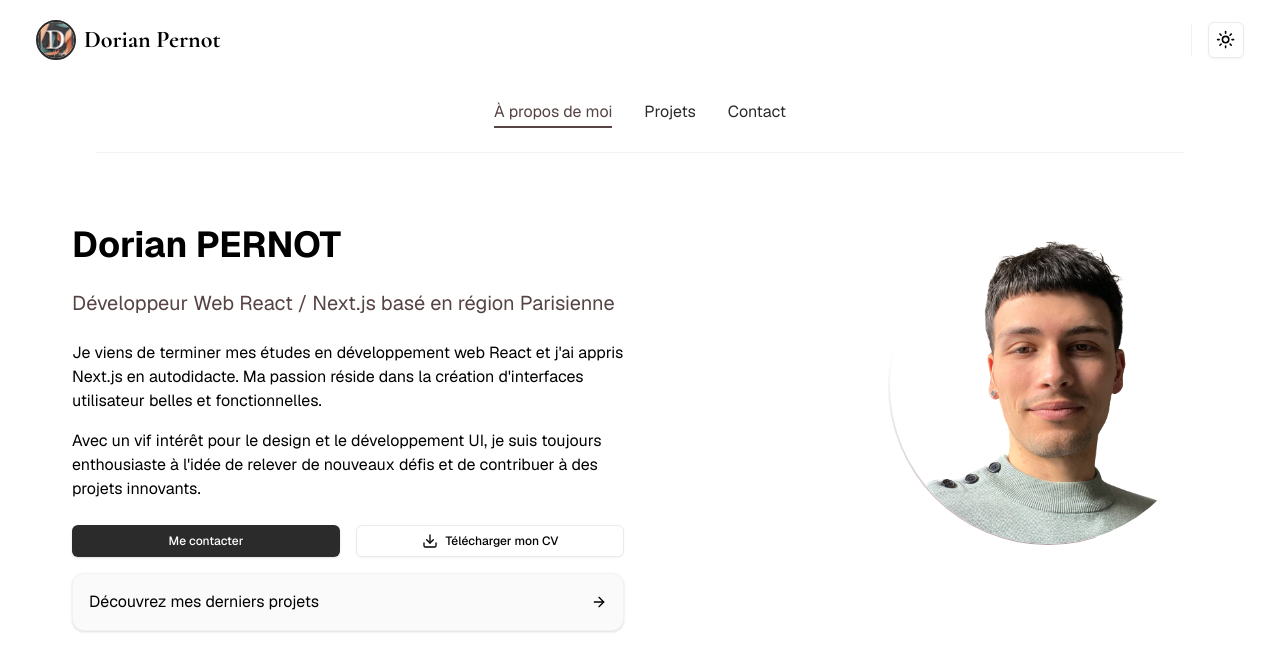
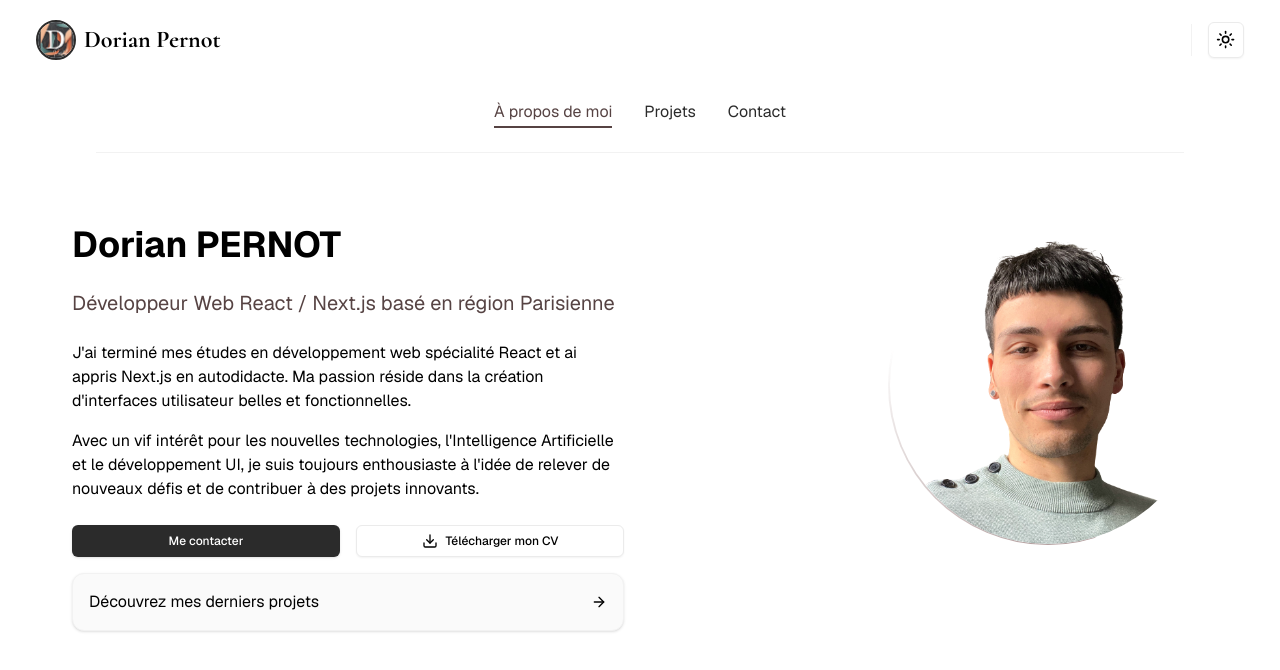
Before and after one commit to NairodP/portfolio, a Next.js app: page /about in a window 1280 px wide. Shown: the top 670 px of the page. Built offline with nearby package versions, Linux system fonts and the light colour scheme.

Commit message:
maj cv + page about

```diff
--- a/app/about/page.tsx
+++ b/app/about/page.tsx
@@ -24,12 +24,11 @@ export default function About() {
           </p>
           <div className="space-y-4">
             <p className="text-sm md:text-base">
-              Je viens de terminer mes études en développement web React et
-              j&apos;ai appris Next.js en autodidacte. Ma passion réside dans la
+              J&apos;ai terminé mes études en développement web spécialité React et ai appris Next.js en autodidacte. Ma passion réside dans la
               création d&apos;interfaces utilisateur belles et fonctionnelles.
             </p>
             <p className="text-sm md:text-base">
-              Avec un vif intérêt pour le design et le développement UI, je suis
+              Avec un vif intérêt pour les nouvelles technologies, l&apos;Intelligence Artificielle et le développement UI, je suis
               toujours enthousiaste à l&apos;idée de relever de nouveaux défis
               et de contribuer à des projets innovants.
             </p>
--- a/app/page.tsx
+++ b/app/page.tsx
@@ -56,7 +56,7 @@ export default function HomePage() {
           transition={{ duration: 0.5, delay: 0.8 }}
           className="text-xs sm:text-sm text-muted-foreground mt-8"
         >
-          <p className="mb-2 text-center">Réalisé avec passion en utilisant :</p>
+          <p className="mb-2 text-center">Créé avec les technologies suivantes :</p>
           <div className="flex flex-wrap justify-center gap-2 sm:gap-4">
             {techWords.map((tech, index) => (
               <motion.span
--- a/data/projects.ts
+++ b/data/projects.ts
@@ -32,7 +32,7 @@ export const projects: Project[] = [
     description:
       "Création de formulaire d'authentification multi champs avec gestion des différentes types d'erreurs. Utilisation du package Modal depuis NPM, créé dans le projet 'Bibliothèque Modal' pour afficher un message de succès d'enrgistrement. Une page comprennant un tableau récapituatif des utilisateurs enregistrés est ensuite proposée avec un système de recherche.",
     image: imageEnregRh,
-    link: "https://meteo-app-do.vercel.app",
+    link: "https://enregistrement-rh.vercel.app",
     isHosted: true,
   },
   {
```
Also changed, not shown: 1 other file (tests, documents, lock files or other folders).
